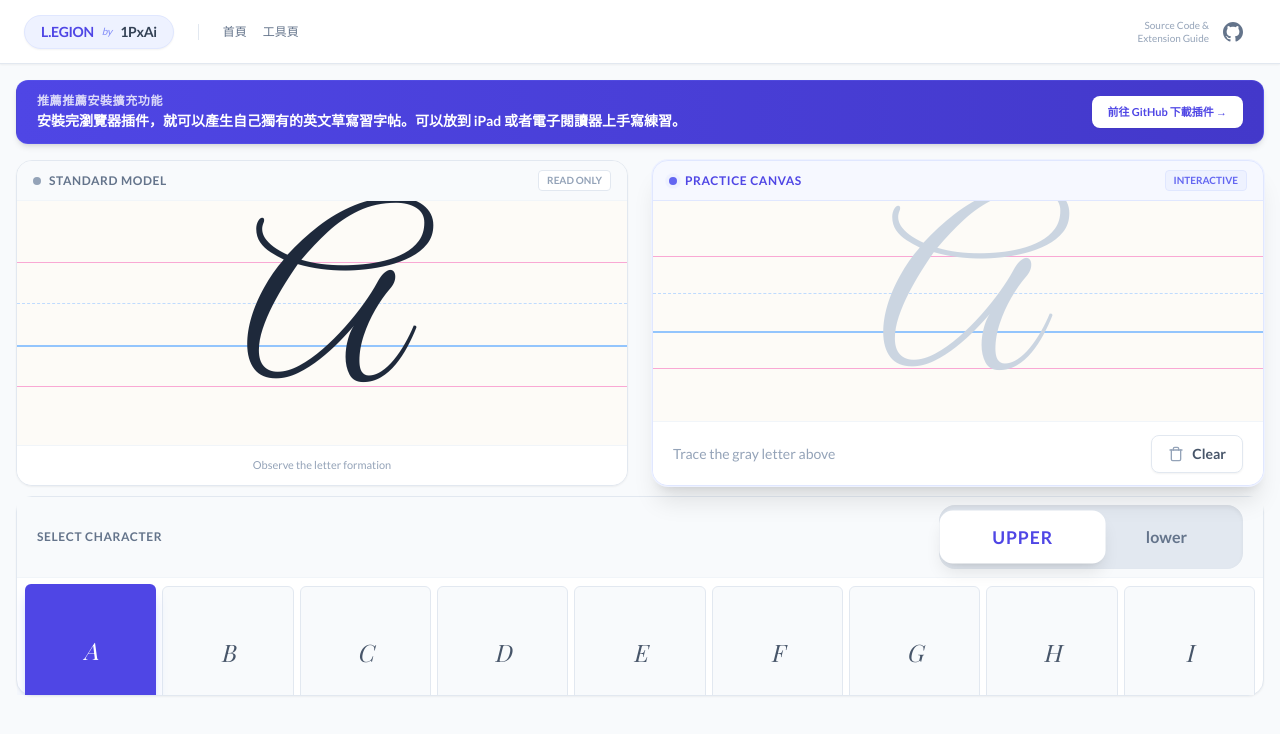
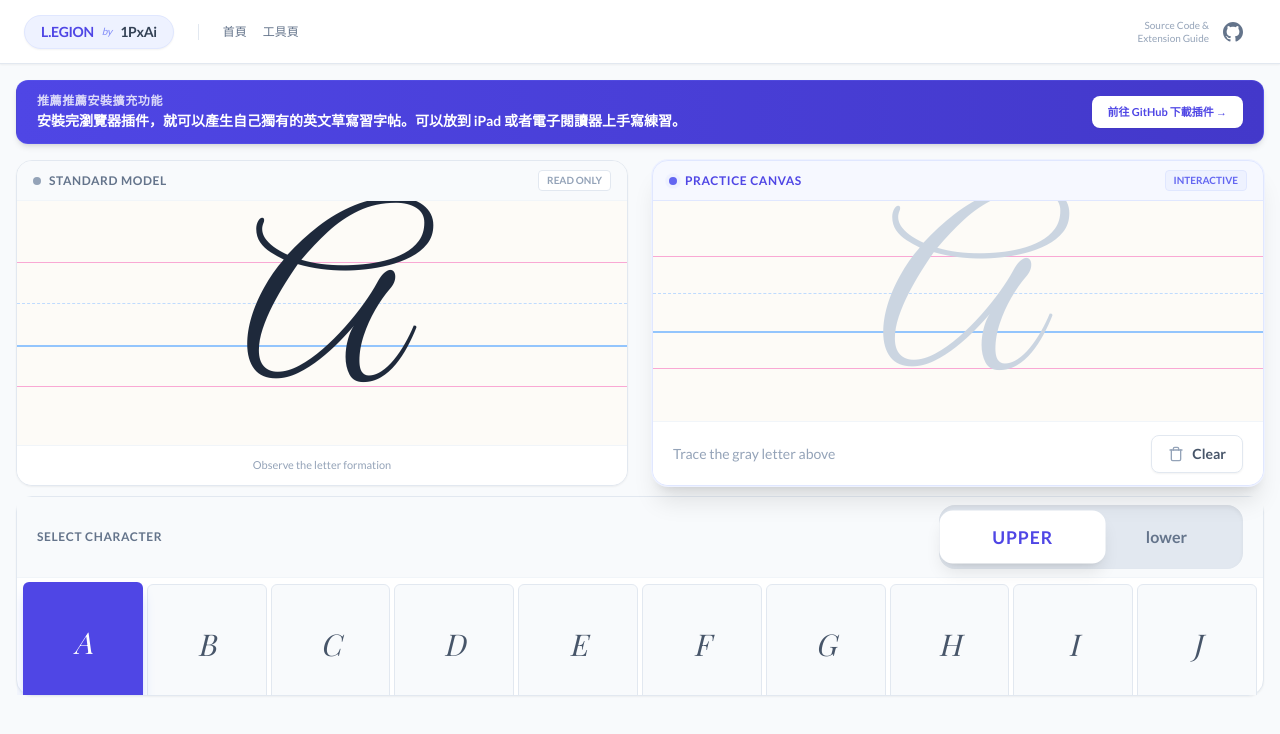
Before and after one commit to digirss/L-Cursive, a React (Vite) app: page / in a window 1280 px wide. Shown: the top 734 px of the page. Built offline with nearby package versions, Linux system fonts and the light colour scheme; a web font is replaced by a local one.

Commit message:
style: round 3 UI refinements (smaller alphabet buttons, text-3xl font)

```diff
--- a/App.tsx
+++ b/App.tsx
@@ -174,17 +174,17 @@ export default function App() {
             </div>
           </div>
 
-          <div className="p-2 overflow-y-auto">
-            <div className="grid grid-cols-6 sm:grid-cols-9 md:grid-cols-13 gap-1.5">
+          <div className="p-1.5 overflow-y-auto">
+            <div className="grid grid-cols-8 sm:grid-cols-10 md:grid-cols-13 gap-1">
               {ALPHABET.map((letter) => (
                 <button
                   key={letter}
                   onClick={() => handleLetterSelect(letter)}
                   className={`
-                      aspect-square rounded-md flex items-center justify-center text-2xl font-serif-display italic transition-all duration-200
+                      aspect-square rounded-md flex items-center justify-center text-3xl font-serif-display italic transition-all duration-200
                       ${selectedLetter === letter
                       ? 'bg-indigo-600 text-white shadow-lg shadow-indigo-200 -translate-y-0.5'
-                      : 'bg-slate-50 text-slate-600 hover:bg-white border border-slate-200 hover:border-indigo-300 hover:shadow-md'}
+                      : 'bg-slate-50 text-slate-600 hover:bg-white border border-slate-200 hover:border-indigo-300 hover:shadow-sm'}
                     `}
                 >
                   {isUppercase ? letter : letter.toLowerCase()}
```
